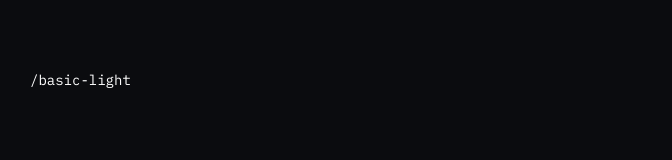
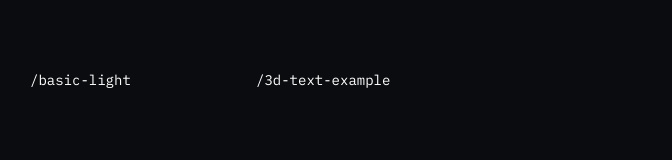
Before and after one commit to destructo570/webgl-experiments, a Next.js app: page / in a window 1280 px wide. Shown: the part 354-514 px from the top of the page, without its empty margins (162-834 px from the left). Built offline with nearby package versions, Linux system fonts and the light colour scheme.

Commit message:
feat: add 3d text

```diff
--- a/constant/routes.js
+++ b/constant/routes.js
@@ -9,4 +9,9 @@ export const ROUTES = [
     route: "basic-light",
     category: CATEGORY.PLAYGROUND,
   },
+  {
+    title: "3D Text",
+    route: "3d-text-example",
+    category: CATEGORY.PLAYGROUND,
+  },
 ];
```
